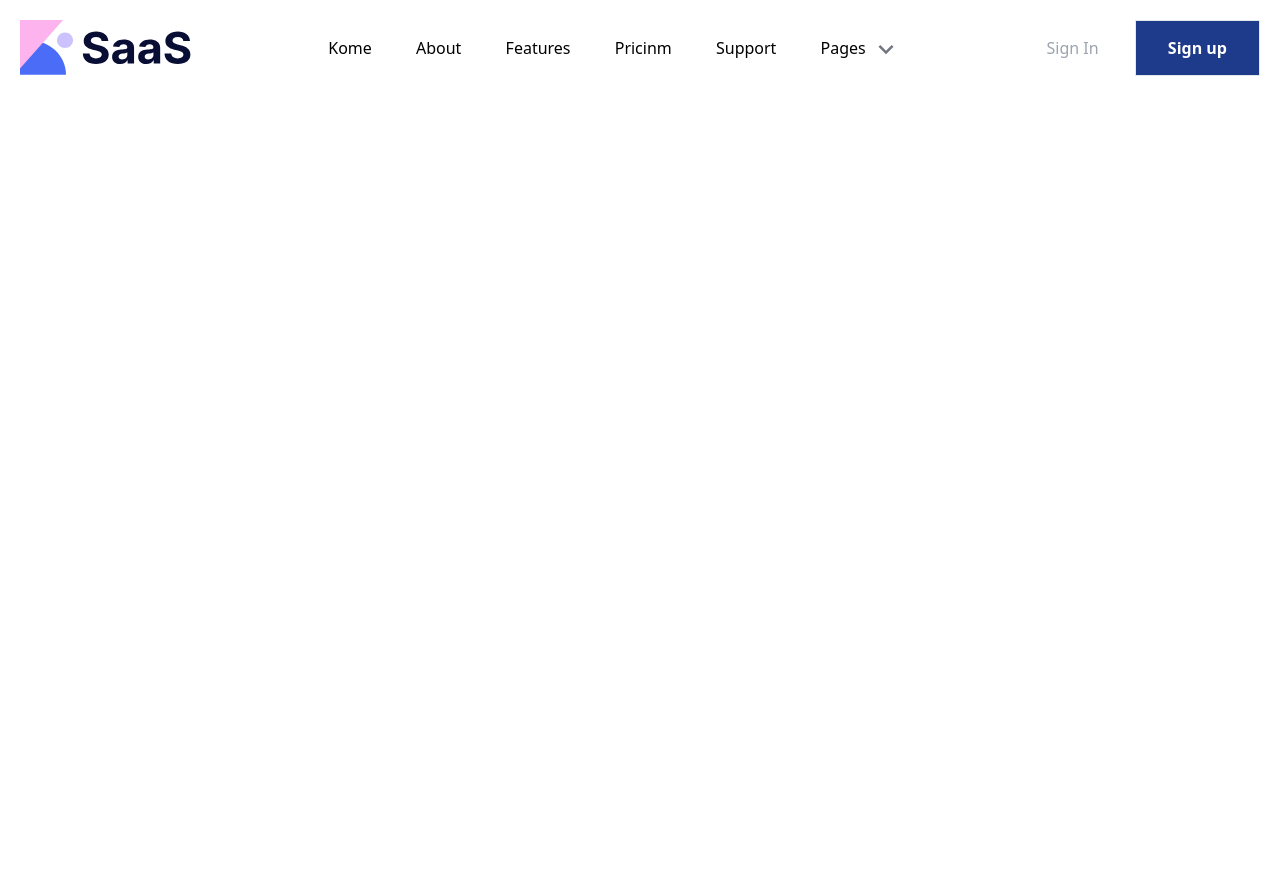
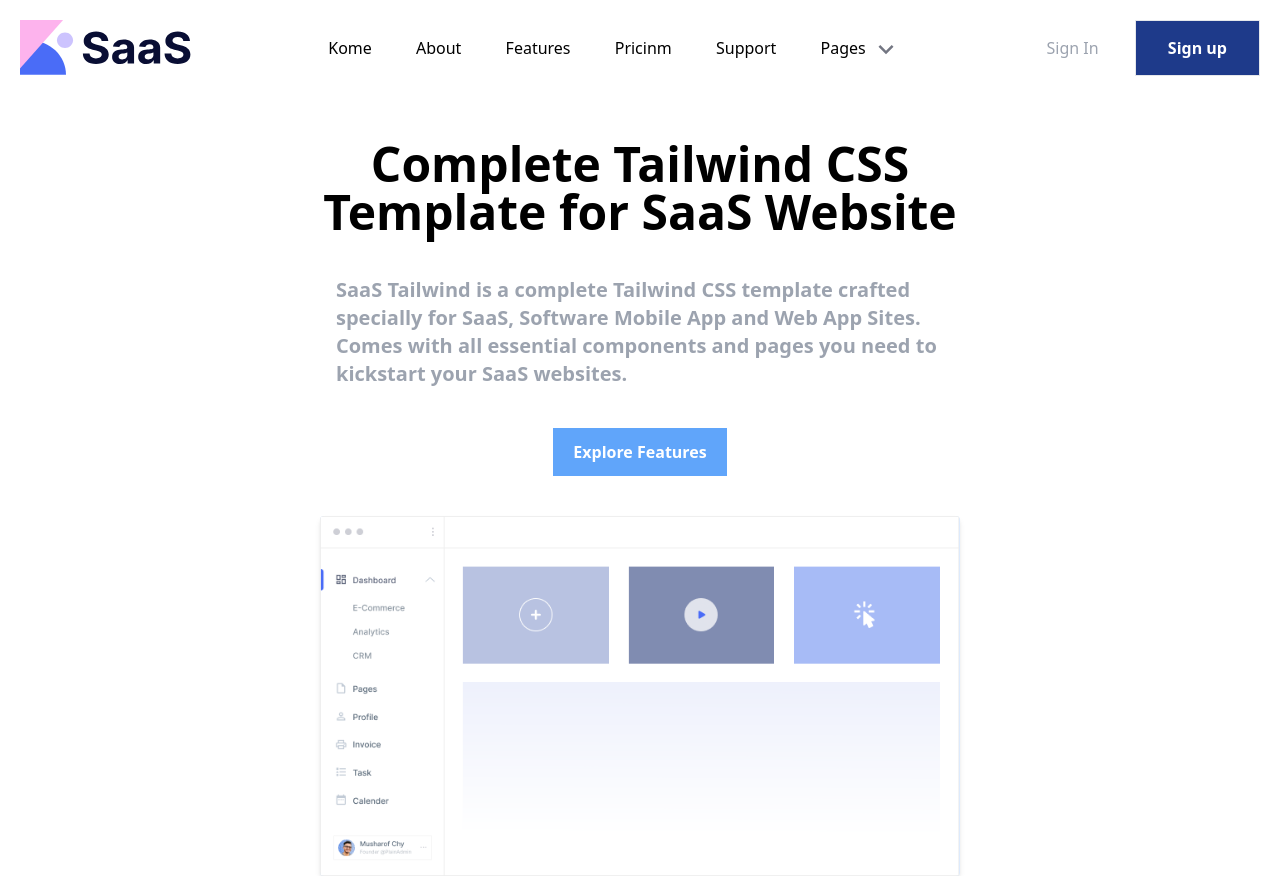
Before and after one commit to makalouNana/Maquette4, a website: page src/index.html in a window 1280 px wide. Before the commit the page ends 800 px from the top, so only its background shows below. Drawn offline with Linux system fonts and the light colour scheme.

Commit message:
la partie complete Tailwind

```diff
--- a/src/index.html
+++ b/src/index.html
@@ -26,6 +26,22 @@
     </div>
   </div>
 
+  <section>
+    <div class="mx-80 mt-8">
+     <div class="">
+       <h1 class="font-bold text-center text-5xl py-8 pb-10 mt-8">Complete Tailwind CSS Template for SaaS Website </h1>
+       <p class="text-gray-400 font-bold leading-7 text-xl px-4 mb-10">SaaS Tailwind is a complete Tailwind CSS template crafted specially for SaaS, Software Mobile App and Web App Sites. Comes with all essential components and pages you need to kickstart your SaaS websites. </p>
+       <div class="flex justify-center">
+         <div class="bg-blue-400  px-5 py-3 mb-10 font-bold text-white">Explore Features</div>
+       </div>
+      <div class="bg-blue-100 max-w-fit shadow-md rounded overflow-hidden">
+          <img src="../images/hero-image.png ">
+       </div>
+     </div>
+   </div>
+ </section>
+
+
 
 
 </body>
```
